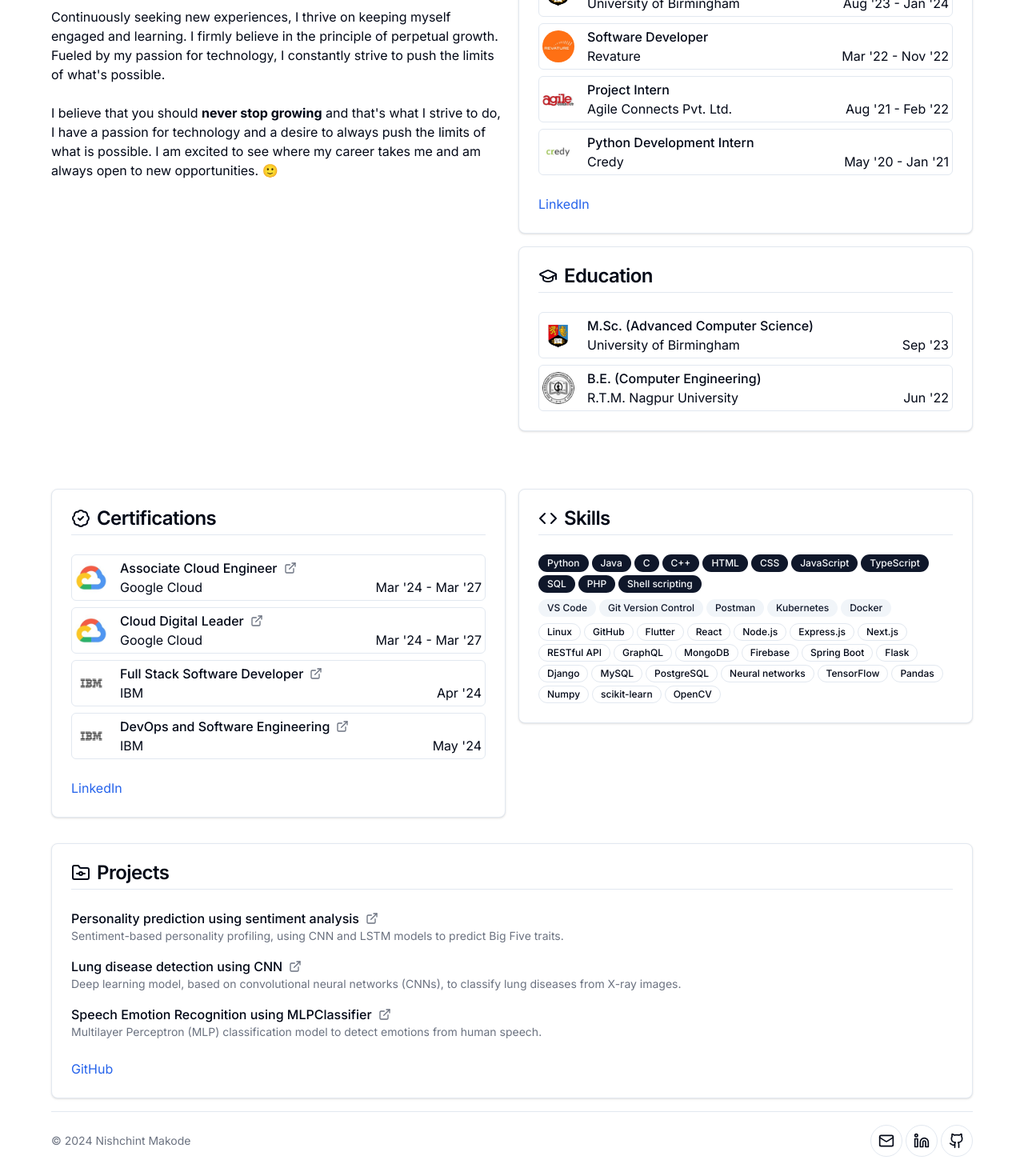
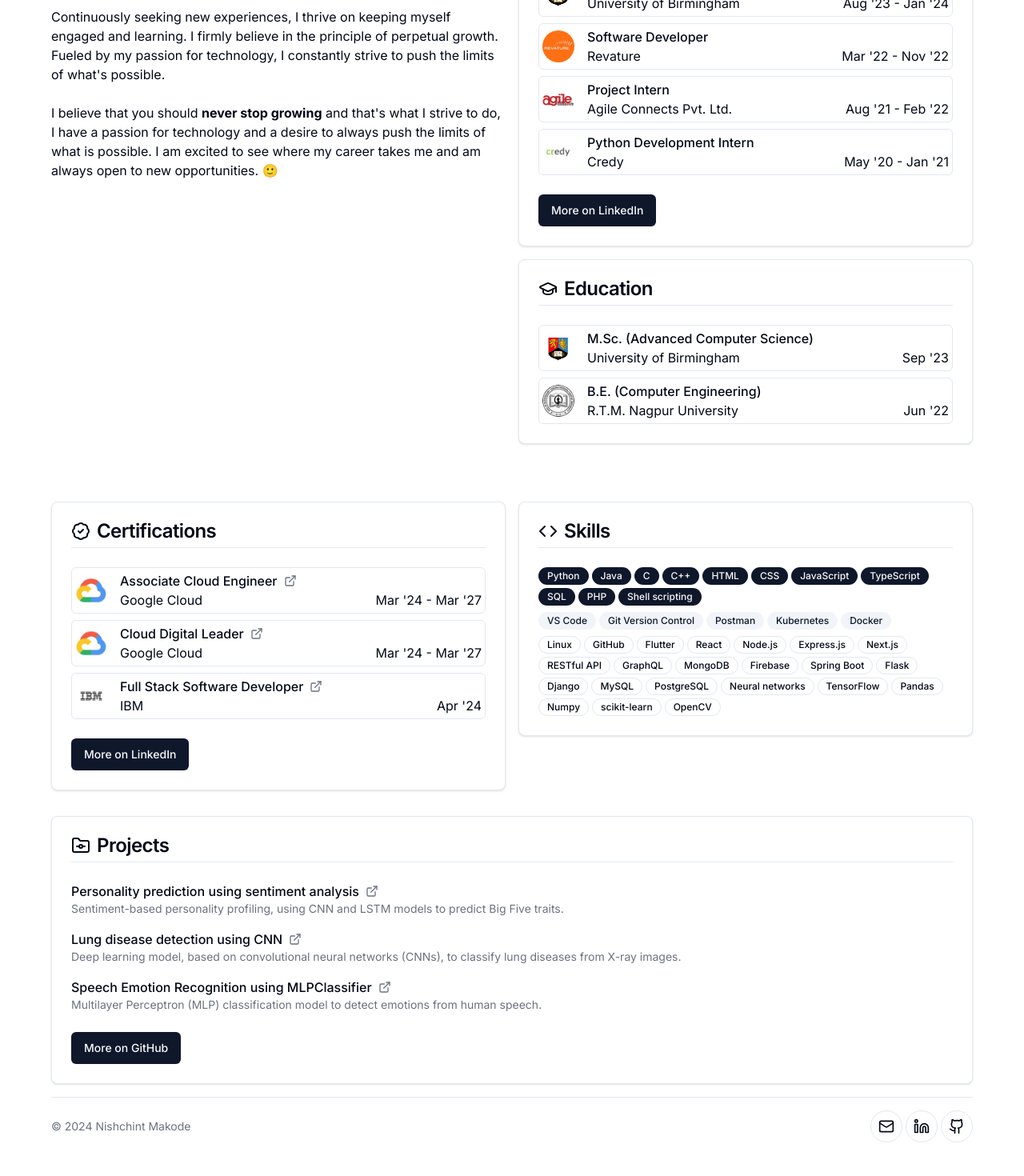
Before and after one commit to nishchintmakode/portfolio-web, a Next.js app: page / in a window 1280 px wide. Shown: the part 599-2069 px from the top of the page at 80% size. Built offline with nearby package versions, Linux system fonts and the light colour scheme.

Commit message:
Update old links

```diff
--- a/src/components/Projects.tsx
+++ b/src/components/Projects.tsx
@@ -8,6 +8,7 @@
   CardFooter,
 } from "./ui/card";
 import { Separator } from "./ui/separator";
+import { Button } from "./ui/button";
 import { FolderGit } from "lucide-react";
 import { ExternalLink } from "lucide-react";
 
@@ -83,8 +84,8 @@
           </div>
         </CardContent>
         <CardFooter>
-          <Link className="text-blue-600 hover:underline" href="#">
-            GitHub
+          <Link href="https://github.com/nishchintmakode">
+            <Button>More on GitHub</Button>
           </Link>
         </CardFooter>
       </Card>
--- a/src/components/about/experience.tsx
+++ b/src/components/about/experience.tsx
@@ -11,6 +11,7 @@
 import { GraduationCap } from "lucide-react";
 import { Avatar, AvatarImage, AvatarFallback } from "../ui/avatar";
 import { Separator } from "../ui/separator";
+import { Button } from "../ui/button";
 import Image from "next/image";
 
 const Experience = () => {
@@ -93,8 +94,8 @@
           </div>
         </CardContent>
         <CardFooter>
-          <Link className="text-blue-600 hover:underline" href="#">
-            LinkedIn
+          <Link href="https://www.linkedin.com/in/nishchintmakode">
+            <Button>More on LinkedIn</Button>
           </Link>
         </CardFooter>
       </Card>
--- a/src/components/qualifications/certifications.tsx
+++ b/src/components/qualifications/certifications.tsx
@@ -11,6 +11,7 @@
 import { Avatar, AvatarImage, AvatarFallback } from "../ui/avatar";
 import { ExternalLink } from "lucide-react";
 import { Separator } from "../ui/separator";
+import { Button } from "../ui/button";
 
 const Certifications = () => {
   return (
@@ -85,7 +86,13 @@
               <div className="flex-1">
                 <div className="flex items-center font-medium">
                   Full Stack Software Developer
-                  <ExternalLink className="w-4 h-4 ml-2 text-gray-500 dark:text-gray-400" />
+                  <Link
+                    href={
+                      "https://www.coursera.org/account/accomplishments/specialization/D3KPQR5FDEQK"
+                    }
+                  >
+                    <ExternalLink className="w-4 h-4 ml-2 text-gray-500 dark:text-gray-400" />
+                  </Link>
                 </div>
                 <div className="flex justify-between items-center">
                   <span>IBM</span>
@@ -95,7 +102,7 @@
                 </div>
               </div>
             </div>
-            <div className="flex items-center rounded-md border p-1 gap-4">
+            {/* <div className="flex items-center rounded-md border p-1 gap-4">
               <Avatar>
                 <AvatarImage src="/ibm_logo.jpg" alt="ibm_logo" />
                 <AvatarFallback>IBM</AvatarFallback>
@@ -103,7 +110,9 @@
               <div className="flex-1">
                 <div className="flex items-center font-medium">
                   DevOps and Software Engineering
-                  <ExternalLink className="w-4 h-4 ml-2 text-gray-500 dark:text-gray-400" />
+                  <Link href={""}>
+                    <ExternalLink className="w-4 h-4 ml-2 text-gray-500 dark:text-gray-400" />
+                  </Link>
                 </div>
                 <div className="flex justify-between items-center">
                   <span>IBM</span>
@@ -112,12 +121,12 @@
                   </div>
                 </div>
               </div>
-            </div>
+            </div> */}
           </div>
         </CardContent>
         <CardFooter>
-          <Link className="text-blue-600 hover:underline" href="#">
-            LinkedIn
+          <Link href="https://www.linkedin.com/in/nishchintmakode">
+            <Button>More on LinkedIn</Button>
           </Link>
         </CardFooter>
       </Card>
```
